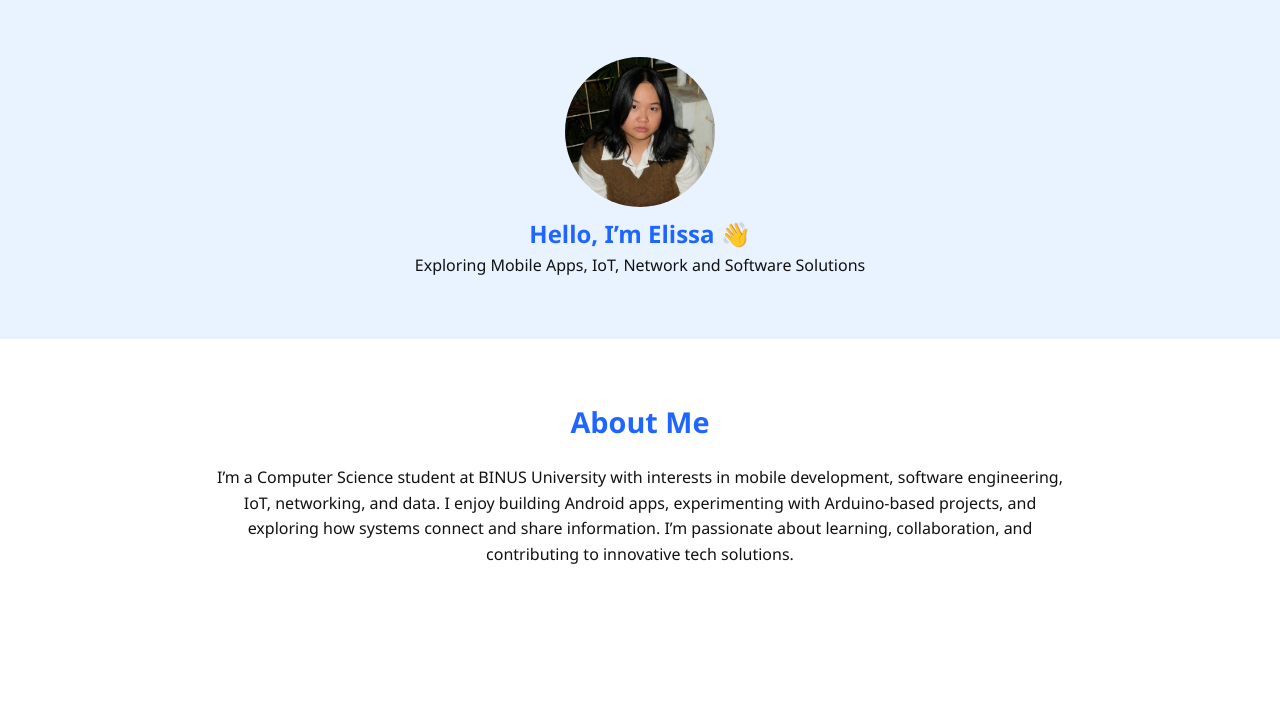
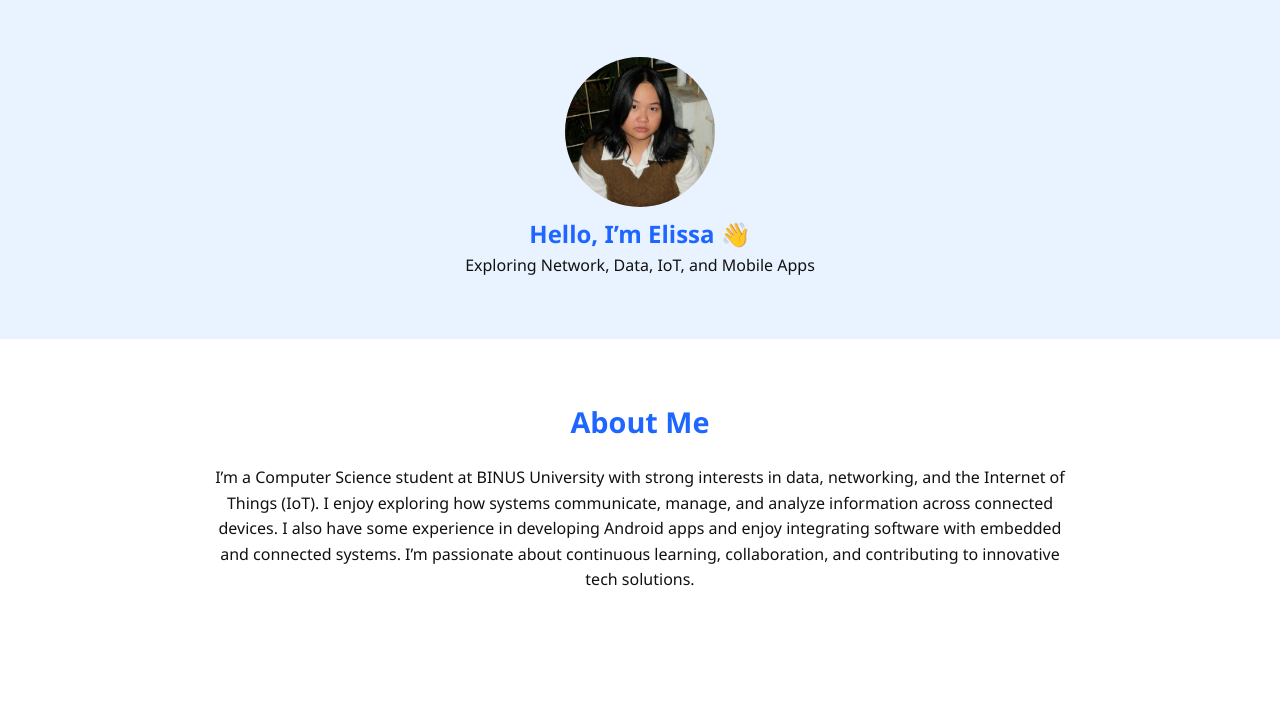
Before and after one commit to Elisscha/Portofolio-Elissa-Patricia, a plain HTML site: page index.html in a window 1280 px wide. Shown: the part 72-796 px from the top of the page. Drawn offline with Linux system fonts and the light colour scheme.

Commit message:
update about me

```diff
--- a/index.html
+++ b/index.html
@@ -25,14 +25,13 @@
   <section class="hero">
     <img src="assets/profile.jpg" alt="Profile Picture" class="profile-img">
     <h2 style="color: var(--primary)">Hello, I’m Elissa 👋</h2>
-    <p>Exploring Mobile Apps, IoT, Network and Software Solutions</p>
+    <p>Exploring Network, Data, IoT, and Mobile Apps</p>
   </section>
 
   <section id="about" class="section">
     <h2>About Me</h2>
-    <p>
-  I’m a Computer Science student at BINUS University with interests in mobile development, software engineering, IoT, networking, and data. I enjoy building Android apps, experimenting with Arduino-based projects, and exploring how systems connect and share information. I’m passionate about learning, collaboration, and contributing to innovative tech solutions.
-  </p>
+    <p> I’m a Computer Science student at BINUS University with strong interests in data, networking, and the Internet of Things (IoT). I enjoy exploring how systems communicate, manage, and analyze information across connected devices. I also have some experience in developing Android apps and enjoy integrating software with embedded and connected systems. I’m passionate about continuous learning, collaboration, and contributing to innovative tech solutions.
+    </p>
 
   </section>
 
```
